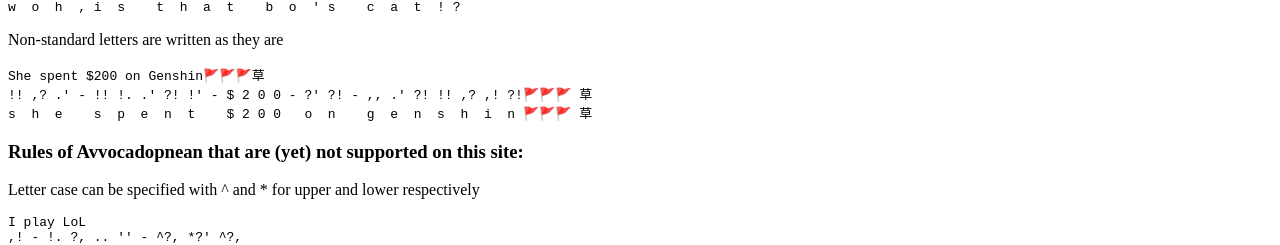
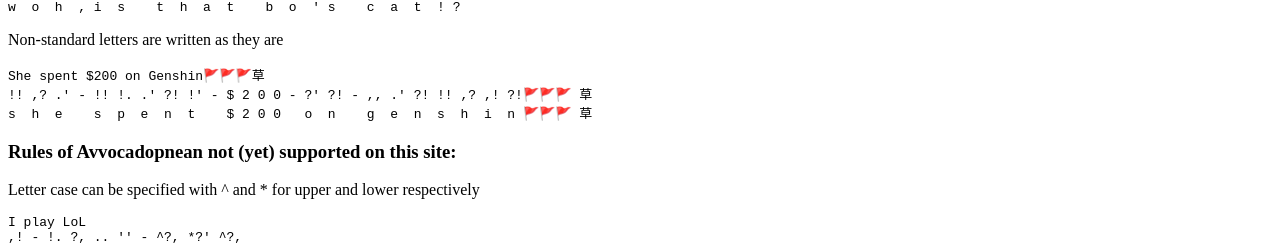
Before and after one commit to meiou9sei/avvocadopneansite, a React (Create React App) app: page / in a window 1280 px wide. Shown: the part 1318-1563 px from the top of the page. Built offline with nearby package versions, Linux system fonts and the light colour scheme.

Commit message:
✏️ typo fix

```diff
--- a/src/components/About.js
+++ b/src/components/About.js
@@ -42,7 +42,7 @@
           !! ,? .' - !! !. .' ?! !' - $ 2 0 0 - ?' ?! - ,, .' ?! !! ,? ,! ?!🚩🚩🚩 草<br/>
           s  h  e    s  p  e  n  t    $ 2 0 0   o  n    g  e  n  s  h  i  n 🚩🚩🚩 草
         </pre></code>
-        <h3>Rules of Avvocadopnean that are (yet) not supported on this site:</h3>
+        <h3>Rules of Avvocadopnean not (yet) supported on this site:</h3>
         <p className="rule">Letter case can be specified with ^ and * for upper and lower respectively</p>
         <code><pre>
           I play LoL<br/>
```
